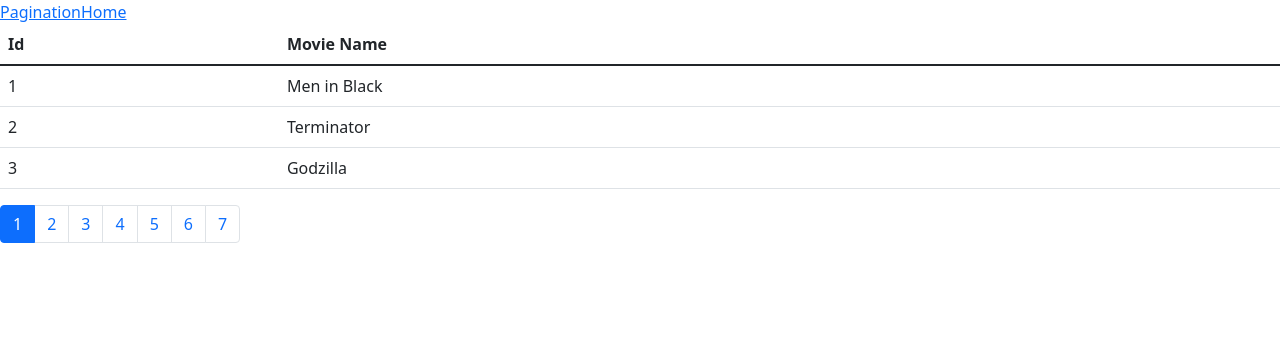
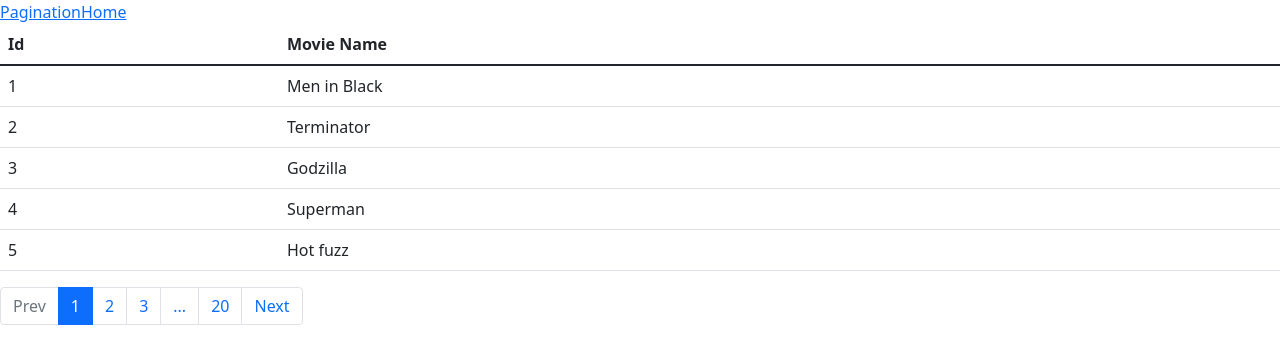
Before and after one commit to arslanahmed777/react-custom-widgets, a React (Create React App) app: page /pagination in a window 1280 px wide. Shown: the top 364 px of the page. Built offline with nearby package versions, Linux system fonts and the light colour scheme.

Commit message:
Add prev and next btn
add previos and next btn in pagination section and working on to add  three dots ( .... ) when pages exceed

```diff
--- /dev/null
+++ b/src/Pages/MoviesData.jsx
@@ -0,0 +1,104 @@
+const Mymovies = [
+  { id: 1, name: "Men in Black" },
+  { id: 2, name: "Terminator" },
+  { id: 3, name: "Godzilla" },
+  { id: 4, name: "Superman" },
+  { id: 5, name: "Hot fuzz" },
+  { id: 6, name: "Men in Black" },
+  { id: 7, name: "Terminator" },
+  { id: 8, name: "Godzilla" },
+  { id: 9, name: "Superman" },
+  { id: 10, name: "Hot fuzz" },
+  { id: 11, name: "Men in Black" },
+  { id: 12, name: "Terminator" },
+  { id: 13, name: "Godzilla" },
+  { id: 14, name: "Superman" },
+  { id: 15, name: "Hot fuzz" },
+  { id: 16, name: "Men in Black" },
+  { id: 17, name: "Terminator" },
+  { id: 18, name: "Godzilla" },
+  { id: 19, name: "Godzilla" },
+  { id: 20, name: "Superman" },
+  { id: 21, name: "Men in Black" },
+  { id: 22, name: "Terminator" },
+  { id: 23, name: "Godzilla" },
+  { id: 24, name: "Superman" },
+  { id: 25, name: "Hot fuzz" },
+  { id: 26, name: "Men in Black" },
+  { id: 27, name: "Terminator" },
+  { id: 28, name: "Godzilla" },
+  { id: 29, name: "Superman" },
+  { id: 30, name: "Superman" },
+  { id: 31, name: "Men in Black" },
+  { id: 32, name: "Terminator" },
+  { id: 33, name: "Godzilla" },
+  { id: 34, name: "Superman" },
+  { id: 35, name: "Hot fuzz" },
+  { id: 36, name: "Men in Black" },
+  { id: 37, name: "Terminator" },
+  { id: 38, name: "Godzilla" },
+  { id: 39, name: "Superman" },
+  { id: 40, name: "Superman" },
+  { id: 41, name: "Men in Black" },
+  { id: 42, name: "Terminator" },
+  { id: 43, name: "Godzilla" },
+  { id: 44, name: "Superman" },
+  { id: 45, name: "Hot fuzz" },
+  { id: 46, name: "Men in Black" },
+  { id: 47, name: "Terminator" },
+  { id: 48, name: "Godzilla" },
+  { id: 49, name: "Superman" },
+  { id: 50, name: "Superman" },
+  { id: 51, name: "Men in Black" },
+  { id: 52, name: "Terminator" },
+  { id: 53, name: "Godzilla" },
+  { id: 54, name: "Superman" },
+  { id: 55, name: "Hot fuzz" },
+  { id: 56, name: "Men in Black" },
+  { id: 57, name: "Terminator" },
+  { id: 58, name: "Godzilla" },
+  { id: 59, name: "Superman" },
+  { id: 60, name: "Superman" },
+  { id: 61, name: "Men in Black" },
+  { id: 62, name: "Terminator" },
+  { id: 63, name: "Godzilla" },
+  { id: 64, name: "Superman" },
+  { id: 65, name: "Hot fuzz" },
+  { id: 66, name: "Men in Black" },
+  { id: 67, name: "Terminator" },
+  { id: 68, name: "Godzilla" },
+  { id: 69, name: "Superman" },
+  { id: 70, name: "Superman" },
+  { id: 71, name: "Men in Black" },
+  { id: 72, name: "Terminator" },
+  { id: 73, name: "Godzilla" },
+  { id: 74, name: "Superman" },
+  { id: 75, name: "Hot fuzz" },
+  { id: 76, name: "Men in Black" },
+  { id: 77, name: "Terminator" },
+  { id: 78, name: "Godzilla" },
+  { id: 79, name: "Superman" },
+  { id: 80, name: "Superman" },
+  { id: 81, name: "Men in Black" },
+  { id: 82, name: "Terminator" },
+  { id: 83, name: "Godzilla" },
+  { id: 84, name: "Superman" },
+  { id: 85, name: "Hot fuzz" },
+  { id: 86, name: "Men in Black" },
+  { id: 87, name: "Terminator" },
+  { id: 88, name: "Godzilla" },
+  { id: 89, name: "Superman" },
+  { id: 90, name: "Superman" },
+  { id: 91, name: "Men in Black" },
+  { id: 92, name: "Terminator" },
+  { id: 93, name: "Godzilla" },
+  { id: 94, name: "Superman" },
+  { id: 95, name: "Hot fuzz" },
+  { id: 96, name: "Men in Black" },
+  { id: 97, name: "Terminator" },
+  { id: 98, name: "Godzilla" },
+  { id: 99, name: "Superman" },
+  { id: 100, name: "Superman" },
+];
+
+export default Mymovies;
--- a/src/Pages/PaginationPage.jsx
+++ b/src/Pages/PaginationPage.jsx
@@ -1,34 +1,15 @@
 import React, { useState } from "react";
 import Pagination from "../components/Pagination/Pagination";
 import Paginate from "../utils/Paginate";
-const Mymovies = [
-  { id: 1, name: "Men in Black" },
-  { id: 2, name: "Terminator" },
-  { id: 3, name: "Godzilla" },
-  { id: 4, name: "Superman" },
-  { id: 5, name: "Hot fuzz" },
-  { id: 6, name: "Men in Black" },
-  { id: 7, name: "Terminator" },
-  { id: 8, name: "Godzilla" },
-  { id: 9, name: "Superman" },
-  { id: 10, name: "Hot fuzz" },
-  { id: 11, name: "Men in Black" },
-  { id: 12, name: "Terminator" },
-  { id: 13, name: "Godzilla" },
-  { id: 14, name: "Superman" },
-  { id: 15, name: "Hot fuzz" },
-  { id: 16, name: "Men in Black" },
-  { id: 17, name: "Terminator" },
-  { id: 18, name: "Godzilla" },
-  { id: 19, name: "Superman" },
-];
+import Mymovies from "./MoviesData";
 
 const PaginationPage = (props) => {
   const [currentpage, setCurrentPage] = useState(1);
-  const [pageSize, setPageSize] = useState(3);
+  const [pageSize, setPageSize] = useState(5);
   const [movies, setMovies] = useState(Mymovies);
 
   const handlePageChange = (page) => {
+    console.log(page);
     setCurrentPage(page);
   };
   const sss = Paginate(movies, currentpage, pageSize);
--- a/src/components/Pagination/Pagination.jsx
+++ b/src/components/Pagination/Pagination.jsx
@@ -1,16 +1,56 @@
-import React from "react";
+import React, { useState, useEffect } from "react";
 import PropTypes from "prop-types";
 
 import { range } from "../../utils/functions";
 
 const Pagination = (props) => {
+  const [thispage, setThisPage] = useState(1);
+  const [arrOfCurrBtns, setArrOfCurrBtns] = useState([]);
   const { itemsCount, pageSize, onPageChange, currentPage } = props;
   const pagesCount = Math.ceil(itemsCount / pageSize);
   const pages = range(1, pagesCount + 1);
+  useEffect(() => {
+    setThisPage(currentPage);
+    let tempNumberOfPages = [...pages];
+    if (currentPage === pages.length - 2 && currentPage < pages.length) {
+      tempNumberOfPages = tempNumberOfPages.slice(
+        currentPage - 1,
+        currentPage + 2
+      );
+      tempNumberOfPages = [...tempNumberOfPages];
+    } else if (currentPage === pages.length) {
+      tempNumberOfPages = tempNumberOfPages.slice(
+        currentPage - 1,
+        currentPage + 1
+      );
+      tempNumberOfPages = ["...", ...tempNumberOfPages];
+    } else {
+      tempNumberOfPages = tempNumberOfPages.slice(
+        currentPage - 1,
+        currentPage + 2
+      );
+      tempNumberOfPages = [...tempNumberOfPages, "...", pages.length];
+    }
+
+    // if (currentPage === 2) {
+    //   tempNumberOfPages = [...pages];
+    //   tempNumberOfPages = tempNumberOfPages.slice(2, 4);
+    //   tempNumberOfPages = ["...", ...tempNumberOfPages, "...", pages.length];
+    // }
+    setArrOfCurrBtns(tempNumberOfPages);
+  }, [currentPage]);
   return (
     <nav aria-label="Page navigation example">
       <ul className="pagination">
-        {pages.map((page) => {
+        <li className={`page-item ${thispage === 1 && "disabled"}`}>
+          <span
+            onClick={() => onPageChange(thispage - 1)}
+            className="page-link"
+          >
+            Prev
+          </span>
+        </li>
+        {arrOfCurrBtns.map((page) => {
           return (
             <li
               key={page}
@@ -22,6 +62,14 @@ const Pagination = (props) => {
             </li>
           );
         })}
+        <li className={`page-item ${pages.length === thispage && "disabled"}`}>
+          <span
+            onClick={() => onPageChange(thispage + 1)}
+            className="page-link"
+          >
+            Next
+          </span>
+        </li>
       </ul>
     </nav>
   );
```
